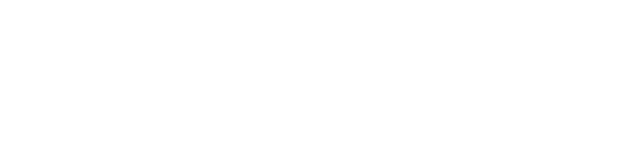
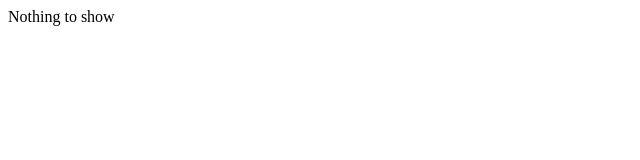
Before and after one commit to yfxu/homesick_location_update, a plain HTML site: page index.html in a window 1280 px wide. Shown: the whole page, without its empty margins (0-640 px from the left). Drawn offline with Linux system fonts and the light colour scheme.

Commit message:
create index

```diff
--- a/index.html
+++ b/index.html
@@ -4,7 +4,7 @@
 	<title>Homesick</title>
 </head>
 <body>
-
+	Nothing to show
 </body>
 
 <script>
```
Lines whose indentation alone changed are shown as unchanged.
